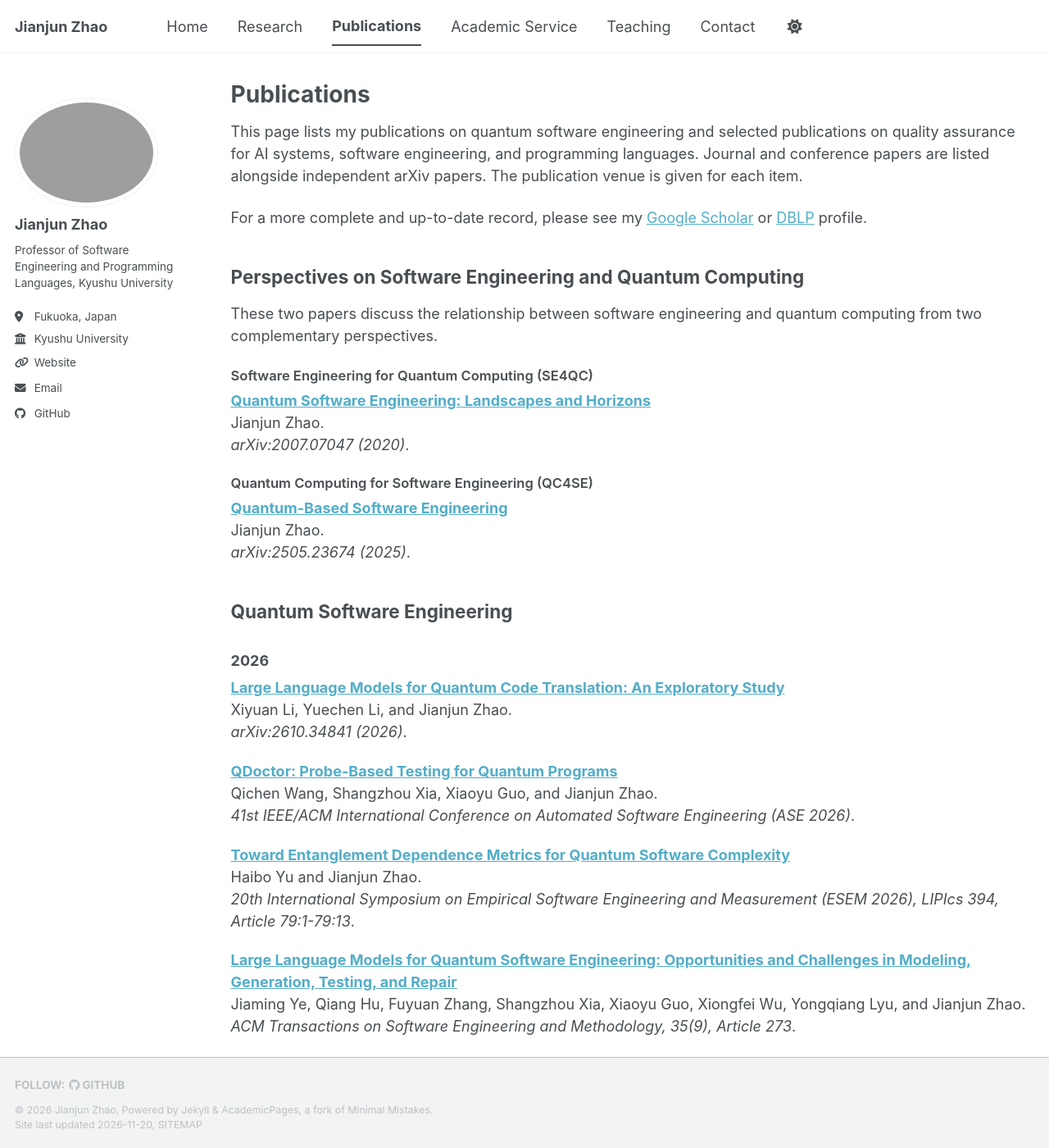
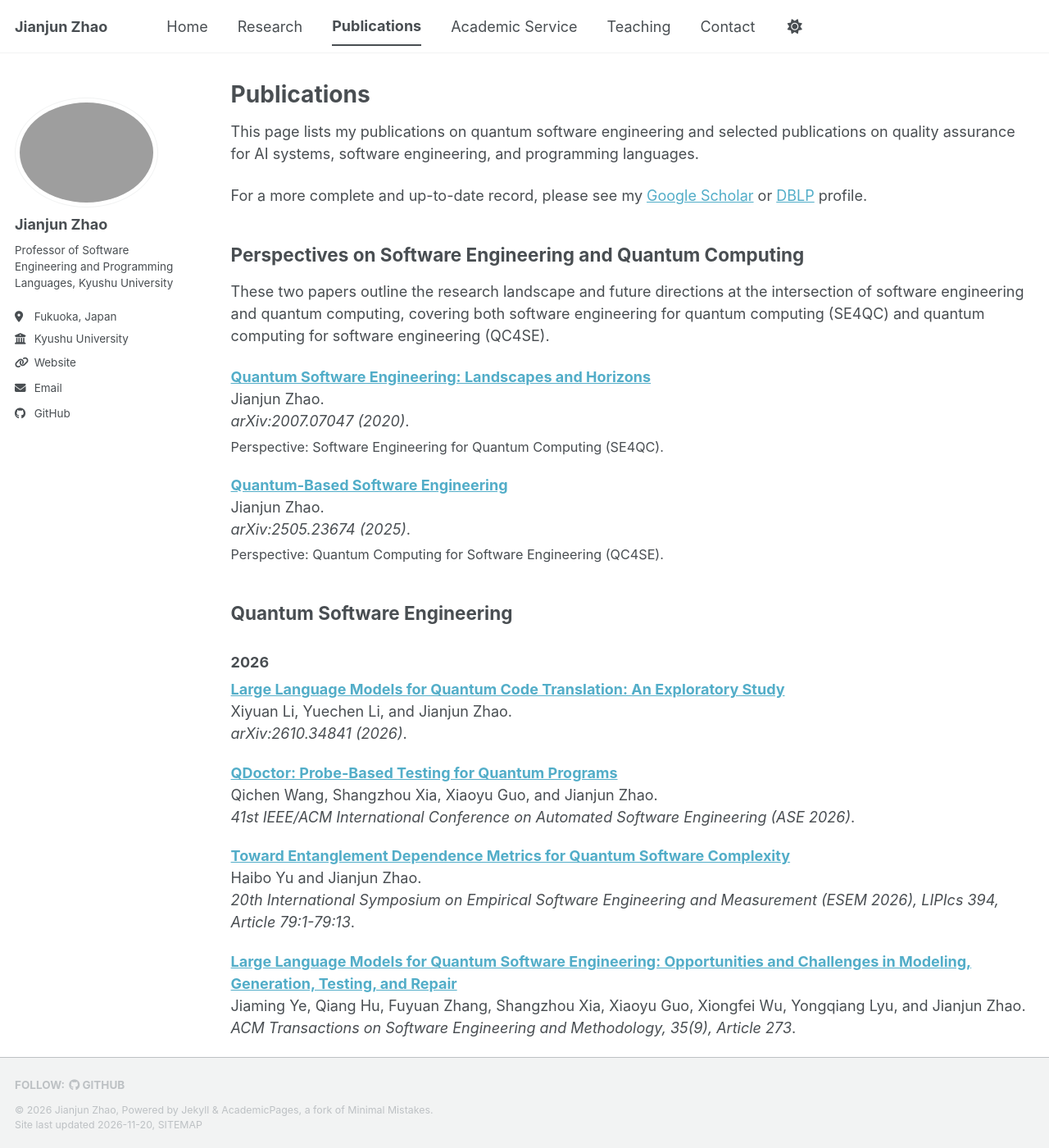
Before and after one commit to jianjunzhao-home/jianjunzhao-home.github.io, a Jekyll site: the page built from _pages/publications.html, in a window 1280 px wide and 1400 px high. Shown: the whole window at 82% size. Built offline with Jekyll 4.4.1, drawn with Linux system fonts in a browser that asks for light colours; a script bundle is joined from its source files by our own code; a style sheet for code colours, icons or effects is not loaded.

Commit message:
Update publications page

```diff
--- a/_pages/publications.html
+++ b/_pages/publications.html
@@ -16,20 +16,25 @@ author_profile: true
 html[data-theme="dark"] .publication-award {
   color: #f0c66c; /* lighter gold for dark backgrounds */
 }
+.publication-perspective {
+  margin-top: 0.35em;
+  font-size: 0.9em;
+  font-weight: normal;
+  line-height: 1.5;
+}
 </style>
 
 
-<p>This page lists my publications on quantum software engineering and selected publications on quality assurance for AI systems, software engineering, and programming languages. Journal and conference papers are listed alongside independent arXiv papers. The publication venue is given for each item.</p>
+<p>This page lists my publications on quantum software engineering and selected publications on quality assurance for AI systems, software engineering, and programming languages.</p>
 
 <p>For a more complete and up-to-date record, please see my <a href="https://scholar.google.com/citations?user=PZZ0iygAAAAJ&amp;hl=en">Google Scholar</a> or <a href="https://dblp.org/pid/71/6948-1.html">DBLP</a> profile.</p>
 
 <h2>Perspectives on Software Engineering and Quantum Computing</h2>
-<p>These two papers discuss the relationship between software engineering and quantum computing from two complementary perspectives.</p>
+<p>These two papers outline the research landscape and future directions at the intersection of software engineering and quantum computing, covering both software engineering for quantum computing (SE4QC) and quantum computing for software engineering (QC4SE).</p>
 
 {% assign perspective_papers = site.data.jianjun_publications | where: "section", "perspectives" | sort: "perspective_order" %}
 {% for paper in perspective_papers %}
   <div class="publication-entry" style="margin: 0 0 1.15em 0;">
-    <div style="font-size: 0.92em; font-weight: 600; margin-bottom: 0.25em;">{{ paper.perspective_label | escape }}</div>
     {% if paper.url and paper.url != "" %}
       <a href="{{ paper.url }}"><strong>{{ paper.title | escape }}</strong></a>
     {% else %}
@@ -37,6 +42,7 @@ html[data-theme="dark"] .publication-award {
     {% endif %}<br />
     {{ paper.authors | escape }}.<br />
     <em>{{ paper.venue | escape }}</em>.
+    <div class="publication-perspective">Perspective: {{ paper.perspective_label | escape }}.</div>
   </div>
 {% endfor %}
 
```
